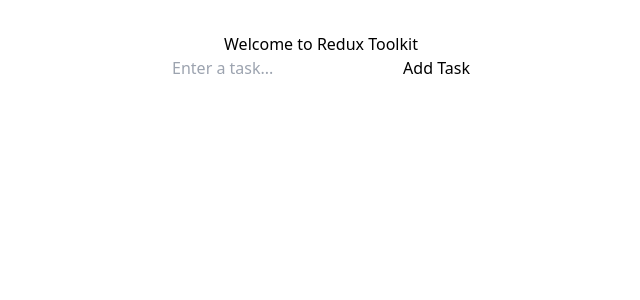
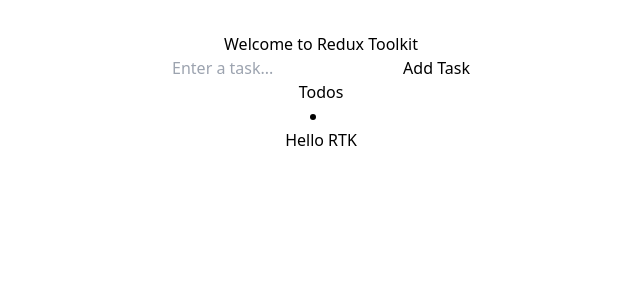
Before and after one commit to TBS96/manageTodosRTK, a React (Vite) app: page / in a window 1280 px wide. Shown: the top 300 px of the page, without its empty margins (319-959 px from the left). Built offline with nearby package versions, Linux system fonts and the light colour scheme.

Commit message:
created TodoList.jsx component, where we are showing the todo list items using .map() loop ; useSelector to get the current state of the todos array from the store ; useDispatch() to dispatch actions(remove and update) to the store
Signed-off-by: TBS96 <9tbs6@proton.me>

```diff
--- a/src/App.jsx
+++ b/src/App.jsx
@@ -1,13 +1,15 @@
 import React from 'react'
 import './App.css'
 import AddTodo from './components/AddTodo'
+import TodosList from './components/TodosList'
 
 const App = () => {
   return (
-    <div>
+    <>
       <h1>Welcome to Redux Toolkit</h1>
       <AddTodo />
-    </div>
+      <TodosList />
+    </>
   )
 }
 
--- /dev/null
+++ b/src/components/TodosList.jsx
@@ -0,0 +1,34 @@
+import React from 'react'
+import { useDispatch, useSelector } from 'react-redux'
+import { removeTodo, updateTodo } from '../features/todo/todoSlice'
+
+const TodosList = () => {
+
+  const todos = useSelector(state => state.todos)
+  const dispatch = useDispatch()
+
+  return (
+    <>
+      <div>Todos</div>
+      {todos.map((eachTodo) => (
+        <li key={eachTodo.id} className='mt-4 flex justify-between items-center bg-zinc-800 px-4 py-2 rounded-lg'>
+
+        <div className='text-white'>{eachTodo.textValue}</div>
+
+        <button onClick={() => dispatch(removeTodo(eachTodo.id))} className='text-white bg-red-500 hover:bg-red-600 border-0 py-1 px-4 focus:outline-none rounded text-lg'>
+          <svg xmlns="http://www.w3.org/2000/svg" className='size-6' viewBox="0 0 24 24"><path fill="currentColor" d="M18 19a3 3 0 0 1-3 3H8a3 3 0 0 1-3-3V7H4V4h4.5l1-1h4l1 1H19v3h-1zM6 7v12a2 2 0 0 0 2 2h7a2 2 0 0 0 2-2V7zm12-1V5h-4l-1-1h-3L9 5H5v1zM8 9h1v10H8zm6 0h1v10h-1z"/></svg>
+        </button>
+      </li>
+      ))}
+    </>
+  )
+}
+
+export default TodosList
+
+
+
+// NOTES:
+// we're using useSelector() here to get the current state of the todos array from the store.
+
+// we're using useDispatch() here to dispatch actions(remove and update) to the store.
--- a/src/main.jsx
+++ b/src/main.jsx
@@ -9,3 +9,7 @@ createRoot(document.getElementById('root')).render(
     <App />
   </Provider>
 )
+
+
+// NOTES:
+// in contextAPI we use property 'value' to provide the value to the child component, while in RTK we use property 'store' as value to refer the store.
```
